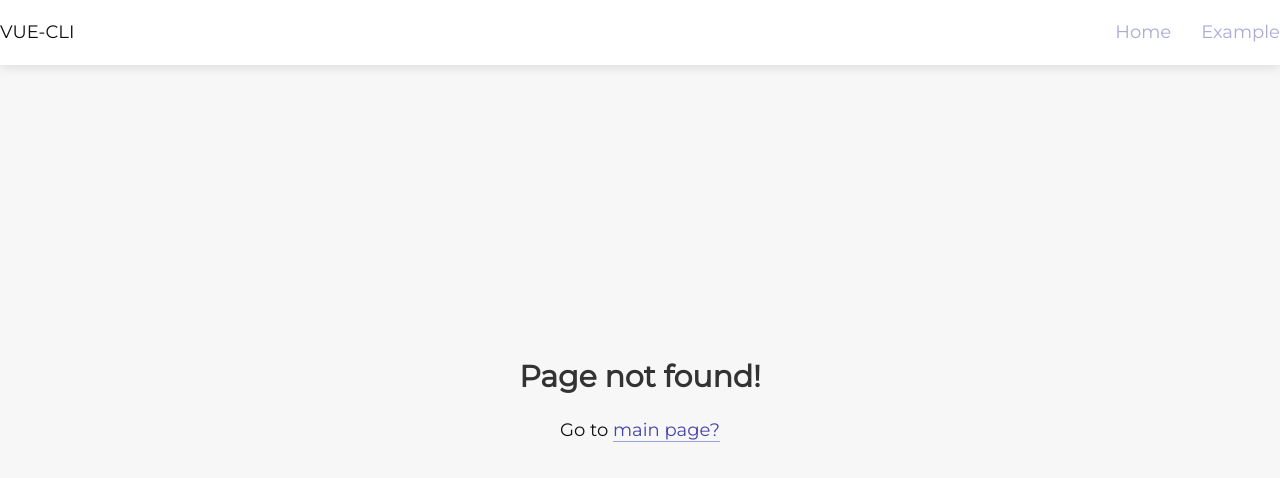
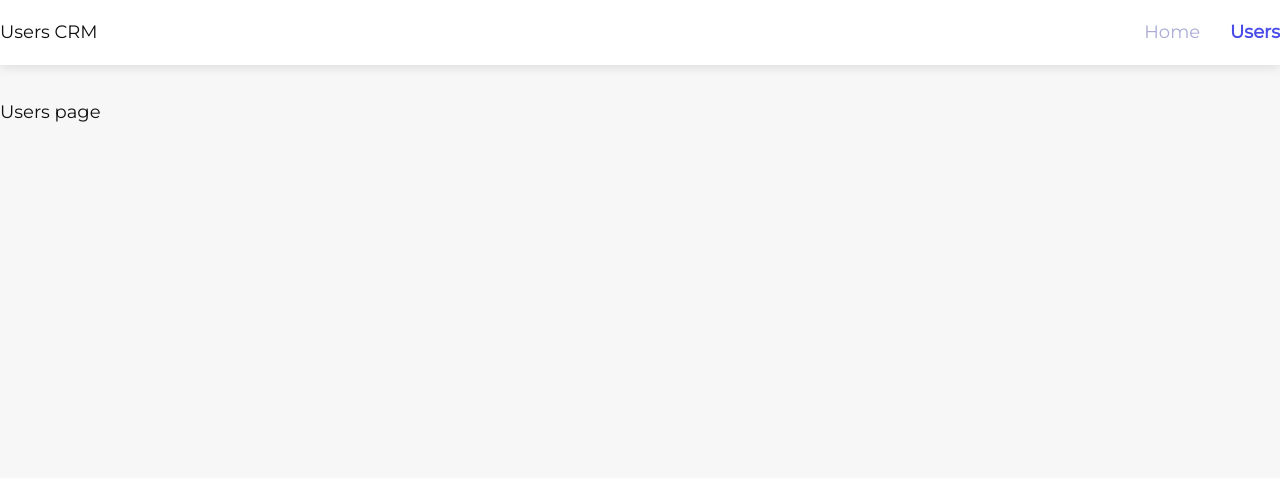
Before and after one commit to karyna4k/Users-CRM, a Vue app: page /users in a window 1280 px wide. Before the commit this address had no page. Shown: the top 478 px of the page. Built offline with nearby package versions, Linux system fonts and the light colour scheme.

Commit message:
feat: start project

```diff
--- a/package.json
+++ b/package.json
@@ -1,5 +1,5 @@
 {
-  "name": "vue-cli",
+  "name": "users-crm",
   "version": "0.1.0",
   "private": true,
   "scripts": {
--- a/public/index.html
+++ b/public/index.html
@@ -6,7 +6,7 @@
     <meta name="viewport" content="width=device-width,initial-scale=1.0">
     <link rel="icon" href="<%= BASE_URL %>favicon.ico">
     <link href="https://fonts.googleapis.com/css?family=Montserrat" rel="stylesheet">
-    <title>vue-cli</title>
+    <title>Users CRM</title>
   </head>
   <body>
     <noscript>
--- a/src/App.vue
+++ b/src/App.vue
@@ -5,7 +5,7 @@
       <div class="navbar">
         <div class="container">
           <div class="navbar-content">
-            <div class="logo">VUE-CLI</div>
+            <div class="logo">Users CRM</div>
             <nav>
               <ul class="navbar-list">
                 <li class="navbar-item" v-for="link in links" :key="link.title">
@@ -35,7 +35,7 @@ export default {
     return {
       links: [
         { title: "Home", url: "/" },
-        { title: "Example", url: "/example" },
+        { title: "Users", url: "/users" },
       ],
     };
   },
@@ -45,7 +45,7 @@ export default {
 <style lang="scss">
 .navbar-link {
   &.router-link-exact-active {
-    color: teal;
+    color: #494ce8;
     font-weight: 700;
   }
 }
--- a/src/pages/Example.vue
+++ b/src/pages/Users.vue
@@ -2,7 +2,7 @@
   <div class="wrapper-content wrapper-content--fixed">
     <section>
       <div class="container">
-        <h1>Example page</h1>
+        <h1>Users page</h1>
       </div>
     </section>
   </div>
--- a/src/routes.js
+++ b/src/routes.js
@@ -7,7 +7,7 @@ Vue.use(Router);
 //Pages
 import Home from '@/pages/Home';
 import NotFound from '@/pages/404';
-import Example from '@/pages/Example';
+import Users from '@/pages/Users';
 
 //Routering
 export default new Router({
@@ -19,9 +19,9 @@ export default new Router({
       component: Home,
     },
     {
-      path: '/example',
-      name: 'example',
-      component: Example,
+      path: '/users',
+      name: 'users',
+      component: Users,
     },
     {
       path: '*',
```
